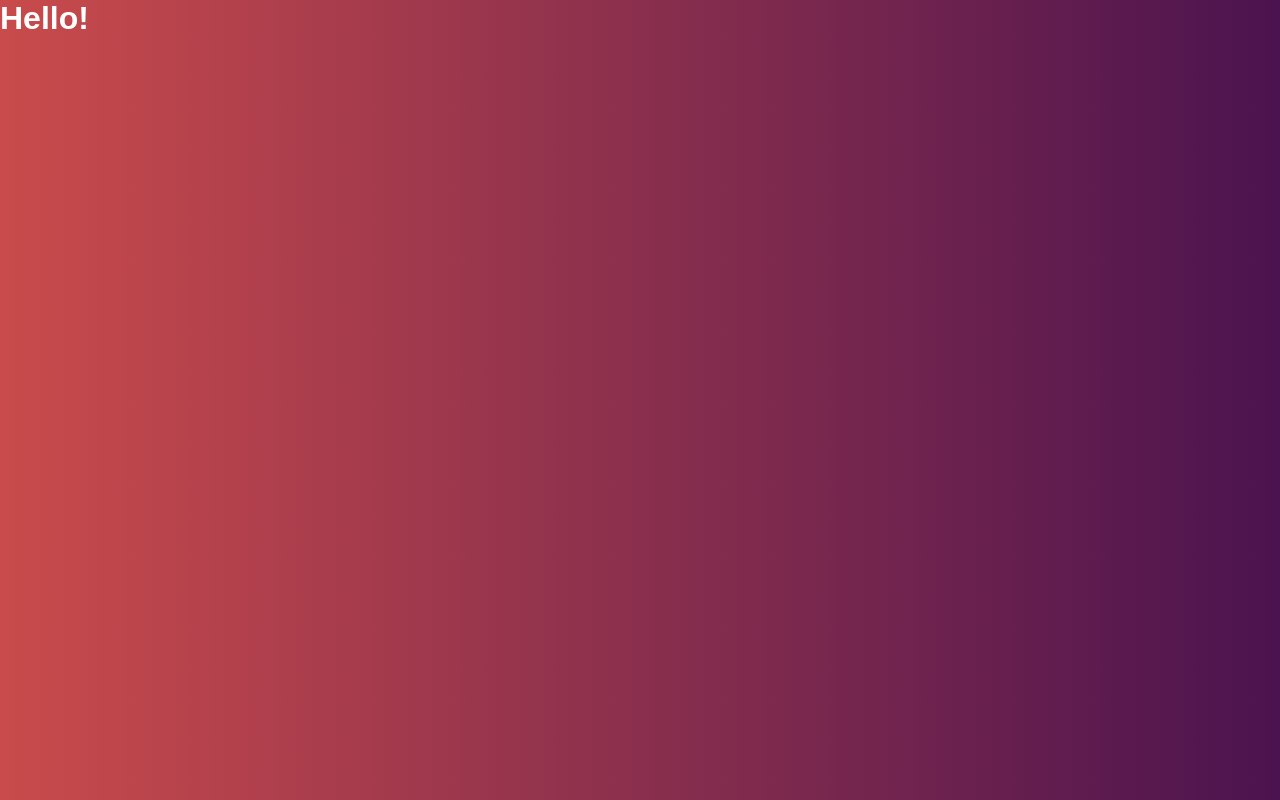
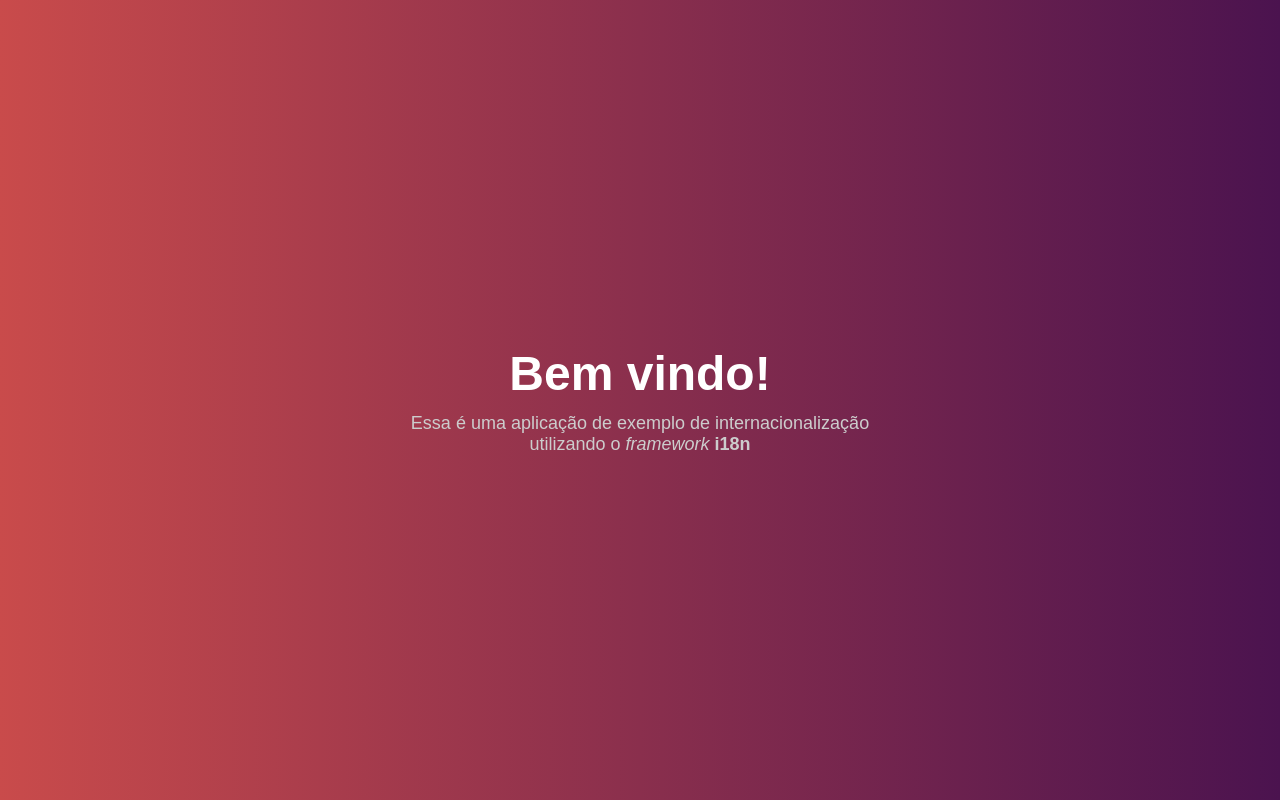
Before and after one commit to victorbadaro/react-internationalization-example, a React (Vite) app: page / in a window 1280 px wide. Built offline with nearby package versions, Linux system fonts and the light colour scheme.

Commit message:
feat: add Container component

```diff
--- a/src/App.tsx
+++ b/src/App.tsx
@@ -1,5 +1,12 @@
+import { Container } from './components/Container';
+
 import './styles/global.scss';
 
 export function App() {
-	return <h1>Hello!</h1>;
+	return (
+		<Container>
+			<h1>Bem vindo!</h1>
+			<p>Essa é uma aplicação de exemplo de internacionalização utilizando o <i>framework</i> <b>i18n</b></p>
+		</Container>
+	);
 }
--- /dev/null
+++ b/src/components/Container/index.tsx
@@ -0,0 +1,11 @@
+import { ContainerProps } from './types';
+
+import styles from './styles.module.scss';
+
+export function Container({ children, ...rest }: ContainerProps) {
+	return (
+		<main {...rest} className={styles.container}>
+			{children}
+		</main>
+	);
+}
--- /dev/null
+++ b/src/components/Container/styles.module.scss
@@ -0,0 +1,18 @@
+.container {
+	display: flex;
+	flex-direction: column;
+	align-items: center;
+	max-width: 500px;
+
+	h1 {
+		margin-bottom: 12px;
+		text-align: center;
+		font-size: 48px;
+	}
+
+	p {
+		text-align: center;
+		font-size: 18px;
+		filter: brightness(0.8);
+	}
+}
--- /dev/null
+++ b/src/components/Container/types.ts
@@ -0,0 +1,3 @@
+import { ElementRef, HTMLAttributes } from 'react';
+
+export interface ContainerProps extends HTMLAttributes<ElementRef<'main'>> { }
--- a/src/styles/global.scss
+++ b/src/styles/global.scss
@@ -6,6 +6,9 @@
 }
 
 body {
+	display: grid;
+	place-items: center;
+	min-height: 100vh;
 	font-family: Arial, Helvetica, sans-serif;
 
 	/* fallback for old browsers */
```
